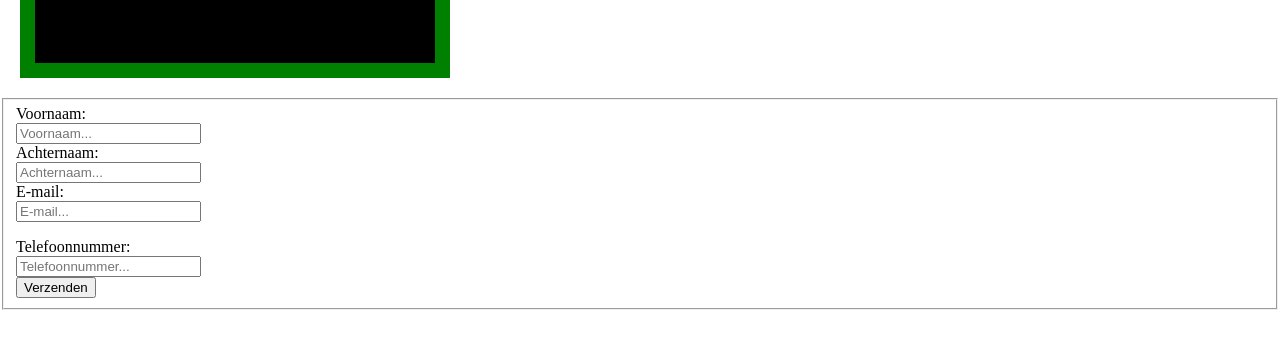
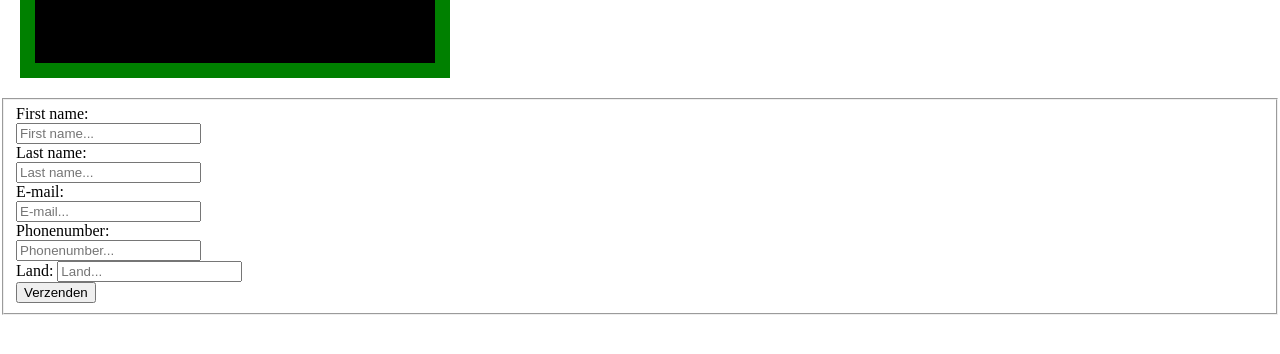
Before and after one commit to ChristiaanDD/PO-Website, a plain HTML site: page Contact.html in a window 1280 px wide. Shown: the part 222-576 px from the top of the page. Drawn offline with Linux system fonts and the light colour scheme.

Commit message:
Contact pagina Landen toegevoegd

```diff
--- a/Contact.html
+++ b/Contact.html
@@ -11,20 +11,27 @@
 <p> Als je nog vragen hebt of nog iets wilt weten kun je dat doen door de onderstaande gegevens in te vullen. </p></div>
 
 <form>
-  <fieldset
-  		<label class="invoerveld" for="fname">Voornaam:</label><br>
-  		<input class="invoerveld" type="text" id="Voornaam" name="Voornaam" placeholder="Voornaam..." required=""> <br>
-  		<label class="invoerveld" for="lname">Achternaam:</label><br>
-  		<input class="invoerveld" type="text" id="Achternaam" name="Achternaam" placeholder="Achternaam..." required=""> <br>
-			<label class="invoerveld" for="email" >E-mail:</label><br>
-			<input class="invoerveld" type="text" id="email" required name="email" placeholder="E-mail..." required="">
-<p> </p>
+<fieldset>
+  		<label class="invoerveld" for="fname">First name:</label><br>
+  		<input class="invoerveld" type="text" id="fname" name="fname" placeholder="First name..." required=""> <br>
+  		<label class="invoerveld" for="lname">Last name:</label><br>
+  		<input class="invoerveld" type="text" id="lname" name="lname" placeholder="Last name..." required=""> <br>
+			<label class="invoerveld" for="email">E-mail:</label><br>
+			<input class="invoerveld" type="text" id="email" name="email" placeholder="E-mail..." required="">
+	<br>
+  <label class="invoerveld" for="phone">Phonenumber:</label><br>
+  		<input class="invoerveld" type="text" id="phone" name="phone" placeholder="Phonenumber..." required=""> <br>
 
-<label class="invoerveld" for="Telefoon">Telefoonnummer:</label><br>
-  		<input class="invoerveld" type="text" id="Telefoon" name="Telefoonnummer" placeholder="Telefoonnummer..." required="">
-
-    <br>
+	<label for="browser">Land:</label>
+		<input class="invoerveld" list="browsers" name="browser" id="browser" placeholder="Land..." required=""> <br>
 			<input class="knop" type="submit" value="Verzenden">
-</fieldset>
-  </form>
+	   <datalist id="browsers">
+  	  <option value="Nederland">
+  	  </option><option value="Belgium">
+  	  </option><option value="France">
+  	  </option><option value="Germany">
+  	  </option><option value="Other">
+	</datalist>
+		</fieldset>
+</form>
 </body>
```
